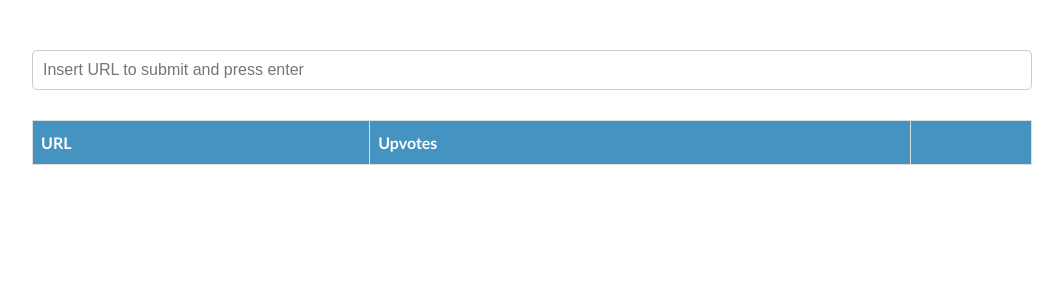
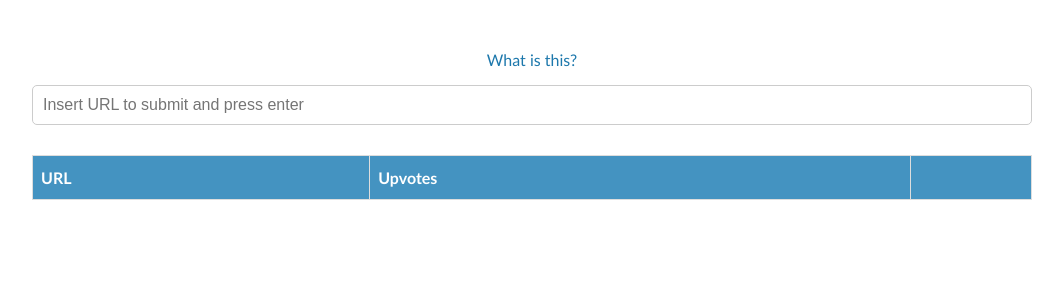
Before and after one commit to ackxolotl/submitter, a Django app: page / in a window 1280 px wide. Shown: the top 300 px of the page, without its empty margins (108-1171 px from the left). Run offline with Django 3.2, Linux system fonts and the light colour scheme; data that the repository does not hold is empty.

Commit message:
Add explanation

```diff
--- a/static/style.css
+++ b/static/style.css
@@ -1,3 +1,11 @@
+body {
+	font-family: "Trebuchet MS", Arial, Helvetica, sans-serif;
+}
+
+p {
+	text-align: center;
+}
+
 a {
 	text-decoration: none;
 	color: #1d78ac;
@@ -34,7 +42,6 @@ input[type=url]:focus::placeholder {
 
 table {
 	width: 100%;
-	font-family: "Trebuchet MS", Arial, Helvetica, sans-serif;
 	border-collapse: collapse;
 }
 
--- a/submissions/templates/submissions/index.html
+++ b/submissions/templates/submissions/index.html
@@ -14,6 +14,8 @@
 	</head>
 	<body>
 		<main>
+			<p><a href="{% static 'klopapier.html' %}">What is this?</a></p>
+
 			<form action="{% url 'create' %}" method="get">
 				<input type="url" name="url" placeholder="Insert URL to submit and press enter" autocomplete="off" required />
 				<input type="submit" style="display: none" />
```
Also changed, not shown: static/klopapier.html (added, +26 -0 lines).
